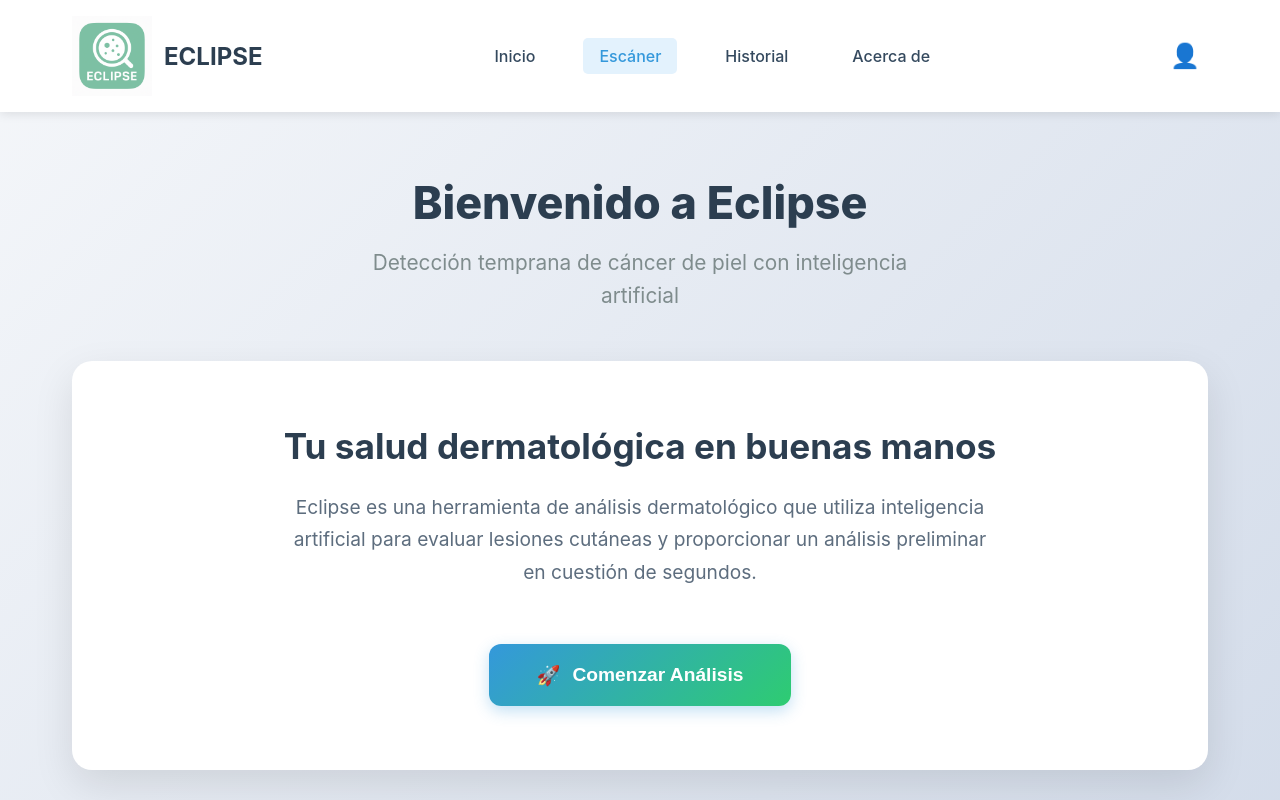
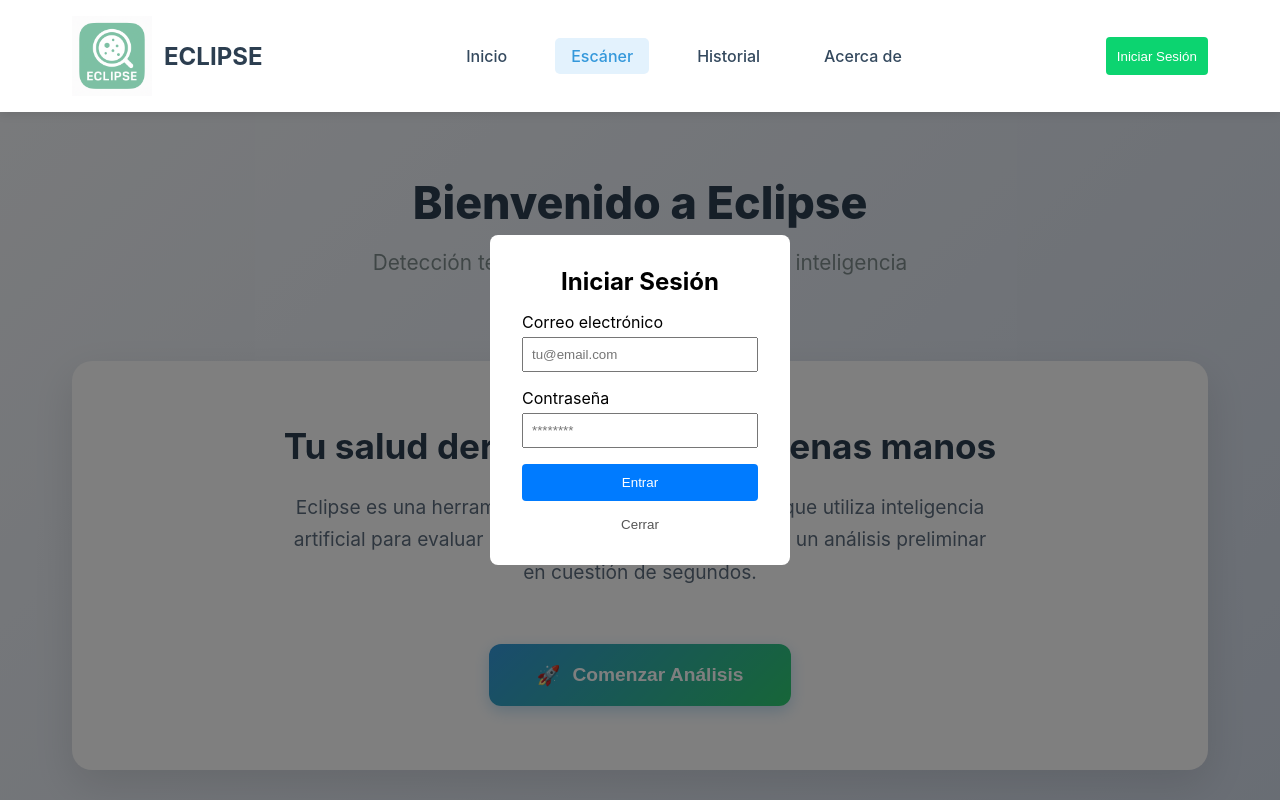
Before and after one commit to myrk95/eclipse_frontend, a React (Create React App) app: page / in a window 1280 px wide. Shown: the top 800 px of the page. Built offline with nearby package versions, Linux system fonts and the light colour scheme.

Commit message:
gitignore y Modal,History

```diff
--- /dev/null
+++ b/src/components/Modal.css
@@ -0,0 +1,63 @@
+.modal-overlay {
+  position: fixed;
+  top: 0;
+  left: 0;
+  width: 100%;
+  height: 100%;
+  background: rgba(0,0,0,0.5);
+  display: flex;
+  justify-content: center;
+  align-items: center;
+}
+
+.modal-content {
+  background: white;
+  padding: 2rem;
+  border-radius: 8px;
+  width: 300px;
+  text-align: center;
+}
+
+.form-group {
+  margin-bottom: 1rem;
+  text-align: left;
+}
+.form-group1 {
+  margin-top: 1rem;
+  margin-bottom: 1rem;
+  text-align: left;
+}
+
+input {
+  width: 100%;
+  padding: 0.5rem;
+  margin-top: 0.3rem;
+}
+
+.btn {
+  width: 100%;
+  padding: 0.7rem;
+  background: #007bff;
+  color: white;
+  border: none;
+  border-radius: 4px;
+  cursor: pointer;
+}
+
+.close-btn {
+  margin-top: 1rem;
+  background: transparent;
+  border: none;
+  color: #555;
+  cursor: pointer;
+}
+
+.btn-in {
+    width: 100%;
+  padding: 0.7rem;
+  background: #0cd470;
+  color: white;
+  border: none;
+  border-radius: 4px;
+  cursor: pointer;
+}
--- /dev/null
+++ b/src/components/Modal.jsx
@@ -0,0 +1,47 @@
+import React, { useState, useEffect} from "react";
+import "./Modal.css"; // estilos básicos
+
+function LoginModal({ isOpen, onClose }) {
+  if (!isOpen) return null;
+
+  return (
+    <div className="modal-overlay">
+      <div className="modal-content">
+        <h2>Iniciar Sesión</h2>
+        <form>
+          <div className="form-group1">
+            <label htmlFor="email">Correo electrónico</label>
+            <input type="email" id="email" placeholder="tu@email.com" />
+          </div>
+          <div className="form-group">
+            <label htmlFor="password">Contraseña</label>
+            <input type="password" id="password" placeholder="********" />
+          </div>
+          <button type="submit" className="btn">Entrar</button>
+        </form>
+        <button className="close-btn" onClick={onClose}>Cerrar</button>
+      </div>
+    </div>
+  );
+}
+
+export function InicioSesion() {
+  const [isModalOpen, setIsModalOpen] = useState(false);
+
+  useEffect(() => { setIsModalOpen(true); }, []);
+  return (
+    <div>
+        <LoginModal isOpen={isModalOpen} onClose={() => setIsModalOpen(false)} />
+    </div>
+  );
+};
+
+export function NInicioSesion() {
+    const [isModalOpen, setIsModalOpen] = useState(false);
+    return (
+        <div>
+            <button className="btn-in" onClick={() => setIsModalOpen(true)}>Iniciar Sesión</button>
+            <LoginModal isOpen={isModalOpen} onClose={() => setIsModalOpen(false)}/>
+        </div>
+    )
+}
--- a/src/components/Navbar.jsx
+++ b/src/components/Navbar.jsx
@@ -1,8 +1,8 @@
 import React from 'react';
 import { Link } from 'react-router-dom';
 import './Navbar.css';
-// Importa tu logo - ajusta la ruta según tu archivo
 import logo from '../assets/logo.png';
+import { NInicioSesion } from "./Modal.jsx";
 
 const Navbar = () => {
   return (
@@ -30,7 +30,7 @@ const Navbar = () => {
         </ul>
 
         <div className="navbar-actions">
-          <button className="btn-profile">👤</button>
+           <NInicioSesion />
         </div>
       </div>
     </nav>
--- a/src/pages/HistoryPage.jsx
+++ b/src/pages/HistoryPage.jsx
@@ -1,8 +1,20 @@
-import React from 'react';
+import React  from 'react';
+import {useState, useEffect } from "react";
 import Navbar from '../components/Navbar';
 import './ScannerPage.css';
 
+
+
 const HistoryPage = () => {
+  const [datos, setDatos] = useState([]);
+
+  useEffect(() => {
+    fetch("https://rickandmortyapi.com/api/character/?page=19")
+    .then(res => res.json())
+    .then(data => setDatos(data.results))
+    .catch(err => console.error(err)); },
+  []); // [] asegura que se ejecute solo una vez al montar
+
   return (
     <div className="scanner-page">
       <Navbar />
@@ -11,21 +23,23 @@ const HistoryPage = () => {
           <h1>Historial de Escaneos</h1>
           <p className="subtitle">Registro de análisis anteriores</p>
         </div>
-        <div style={{ padding: '2rem', background: 'white', borderRadius: '15px', boxShadow: '0 10px 30px rgba(0,0,0,0.1)' }}>
-          <h2>Página en desarrollo</h2>
-          <p>Aquí se mostrarán tus escaneos anteriores cuando el backend esté listo.</p>
-          <div style={{ marginTop: '2rem', padding: '1rem', background: '#f8f9fa', borderRadius: '8px' }}>
-            <h3>Próximamente:</h3>
-            <ul style={{ marginLeft: '1.5rem', marginTop: '1rem' }}>
-              <li>Lista de escaneos anteriores</li>
-              <li>Filtros por fecha y resultado</li>
-              <li>Comparación de resultados</li>
-              <li>Exportación de reportes</li>
-            </ul>
-          </div>
+      </div>
+      <div className="scanner-list">
+         {datos.length > 0 ? (
+            datos.map((char) => (
+              <div key={char.id} className="scanner-item">
+                <img src={char.image} alt={char.name} />
+                <h3>{char.name}</h3>
+                <p>Estado: {char.status}</p>
+                <p>Especie: {char.species}</p>
+                <p>Origen: {char.origin.name}</p>
+              </div>
+            ))
+          ) : (
+            <p>Cargando personajes...</p>
+          )}
         </div>
       </div>
-    </div>
   );
 };
 
--- a/src/pages/HomePage.jsx
+++ b/src/pages/HomePage.jsx
@@ -1,11 +1,14 @@
 import React from 'react';
 import { Link } from 'react-router-dom';
 import Navbar from '../components/Navbar';
-import './HomePage.css'; // Ahora usa su propio CSS
+import './HomePage.css';
+import { InicioSesion } from '../components/Modal';
 
 const HomePage = () => {
+
   return (
     <div className="home-page">
+      <InicioSesion/>
       <Navbar />
 
       <div className="home-container">
@@ -93,5 +96,4 @@ const HomePage = () => {
     </div>
   );
 };
-
 export default HomePage;
```
Also changed, not shown: src/components/Navbar.css (line endings or trailing spaces), 1 other file (tests, documents, lock files or other folders).
